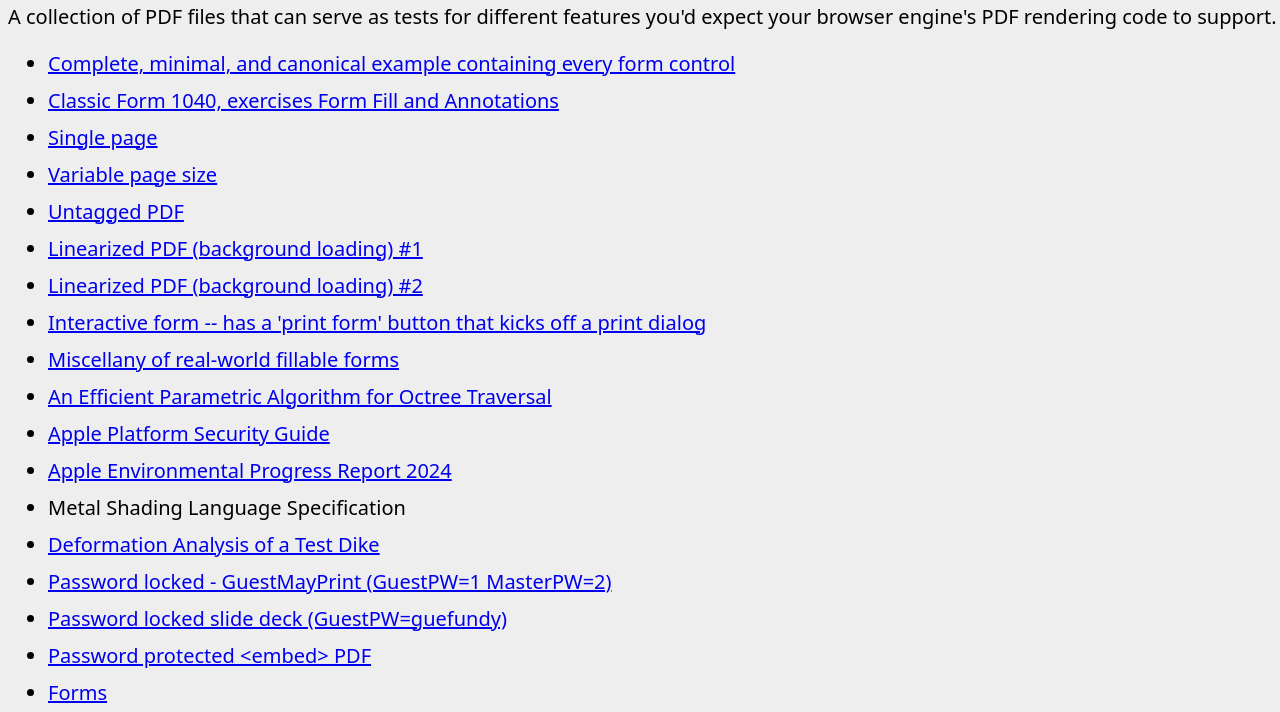
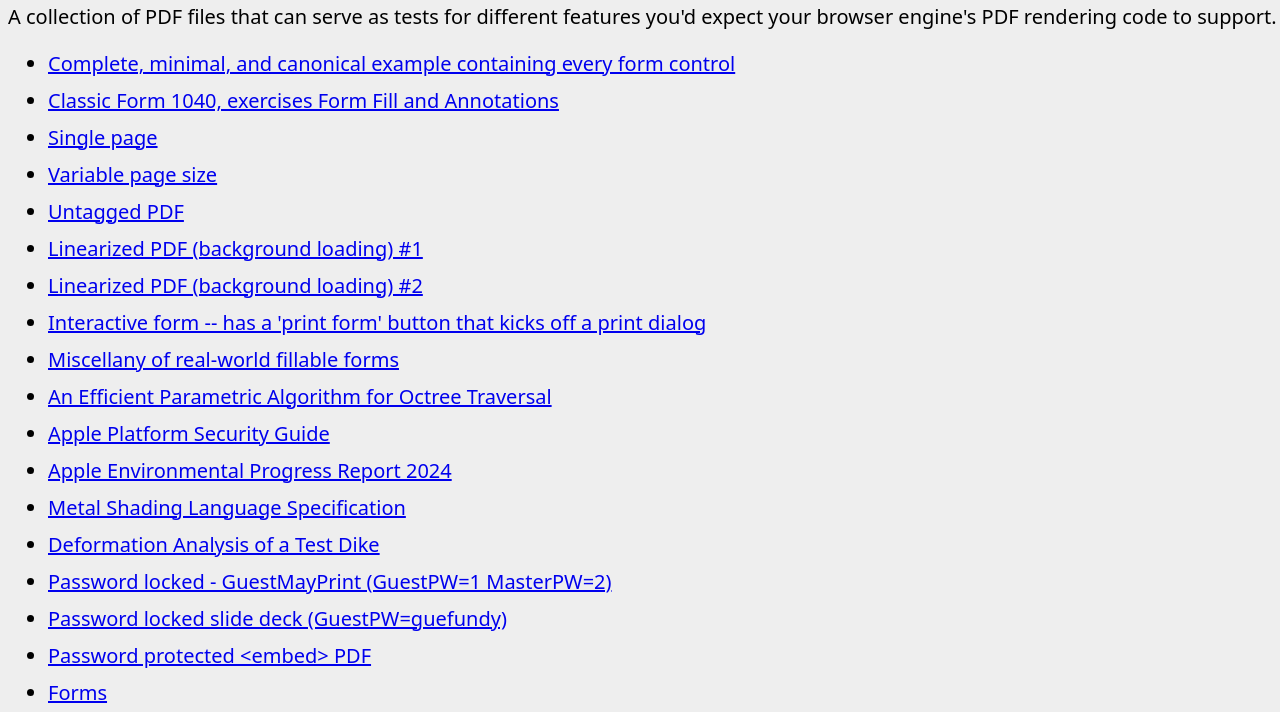
Before and after one commit to aprotyas/interestingPDFs, a plain HTML site: page index.html in a window 1280 px wide. Shown: the part 88-800 px from the top of the page. Drawn offline with Linux system fonts and the light colour scheme.

Commit message:
Silly mistake

```diff
--- a/index.html
+++ b/index.html
@@ -37,7 +37,7 @@ you'd expect your browser engine's PDF rendering code to support.
   <li><a href="An%20Efficient%20Parametric%20Algorithm%20for%20Octree%20Traversal.pdf">An Efficient Parametric Algorithm for Octree Traversal</a></li>
   <li><a href="apple-platform-security-guide.pdf">Apple Platform Security Guide</a></li>
   <li><a href="Apple_Environmental_Progress_Report_2024.pdf">Apple Environmental Progress Report 2024</a></li>
-  <li><a href="https://developer.apple.com/metal/Metal-Shading-Language-Specification.pdf"></a>Metal Shading Language Specification</li>
+  <li><a href="https://developer.apple.com/metal/Metal-Shading-Language-Specification.pdf">Metal Shading Language Specification</a></li>
   <li><a href="deformation-analysis-of-a-test-dike.pdf">Deformation Analysis of a Test Dike</a></li>
   <li><a href="Encryption_GuestMayPrint%20%28GuestPW%3D1%20MasterPW%3D2%29.pdf">Password locked - GuestMayPrint (GuestPW=1 MasterPW=2)</a></li>
   <li><a href="Encryption_LockedEvenHidesPageNumbers_%28GuestPW%3Dguefundy%29.pdf">Password locked slide deck (GuestPW=guefundy)</a></li>
```
